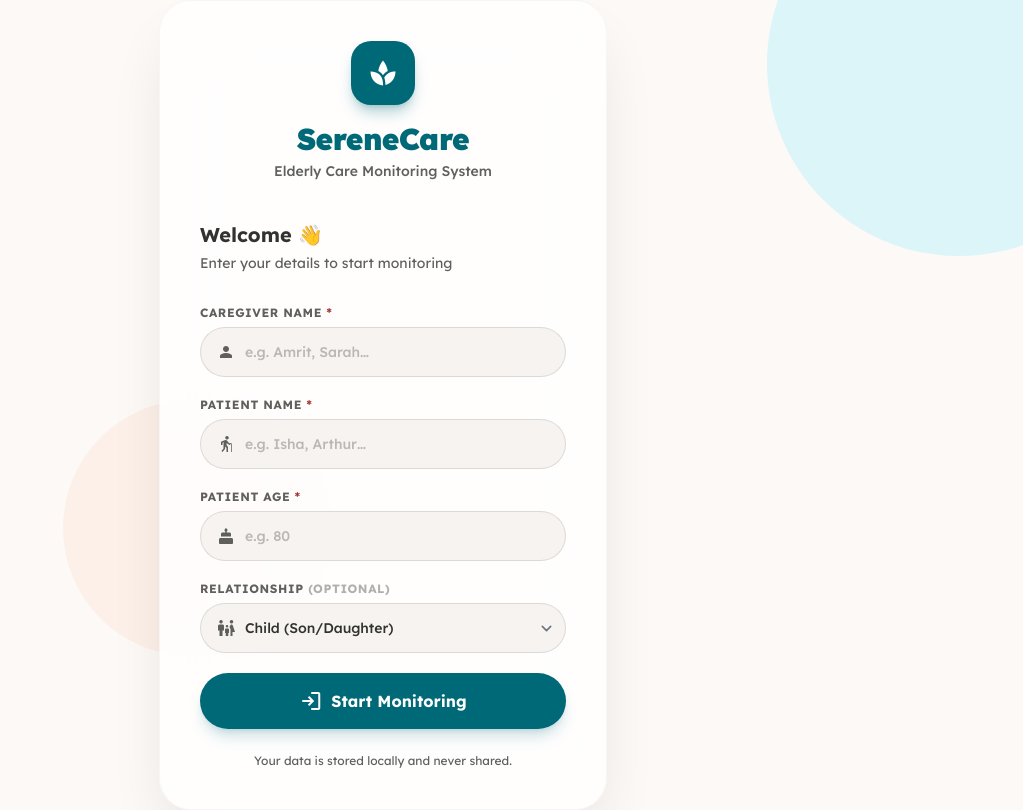
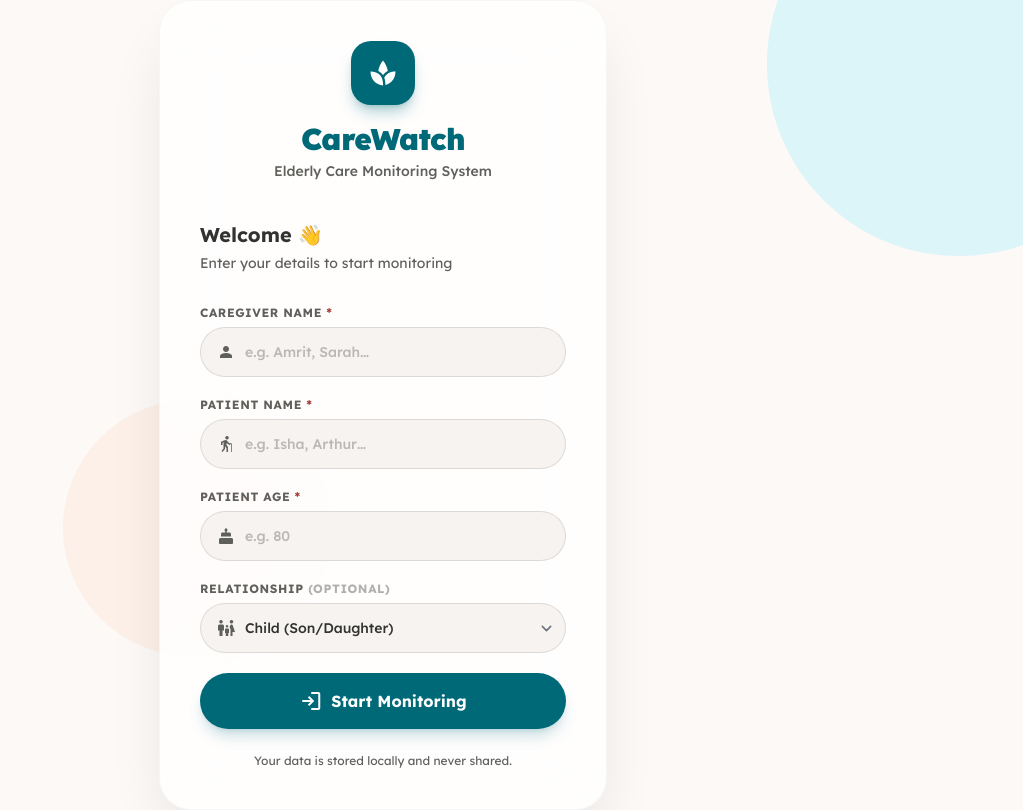
Before and after one commit to Bidisha2412/SereneCare, a Flask app: page / in a window 1280 px wide. Shown: the whole page, without its empty margins (257-1280 px from the left). Run offline with Flask 3, Linux system fonts and the light colour scheme; some libraries are stand-ins or nearby versions.

Commit message:
Updated frontend templates (login + dashboards)

```diff
--- a/templates/caregiver_dashboard.html
+++ b/templates/caregiver_dashboard.html
@@ -3,7 +3,7 @@
 <head>
 <meta charset="utf-8"/>
 <meta content="width=device-width, initial-scale=1.0" name="viewport"/>
-<title>SereneCare | Caregiver Dashboard</title>
+<title>CareWatch| Caregiver Dashboard</title>
 <script src="https://cdn.tailwindcss.com?plugins=forms"></script>
 <script src="https://cdn.socket.io/4.7.5/socket.io.min.js"></script>
 <link href="https://fonts.googleapis.com/css2?family=Lexend:wght@300;400;500;600;700;800;900&display=swap" rel="stylesheet"/>
--- a/templates/login.html
+++ b/templates/login.html
@@ -3,7 +3,7 @@
 <head>
 <meta charset="utf-8"/>
 <meta content="width=device-width, initial-scale=1.0" name="viewport"/>
-<title>SereneCare | Login</title>
+<title>CareWatch | Login</title>
 <script src="https://cdn.tailwindcss.com?plugins=forms"></script>
 <link href="https://fonts.googleapis.com/css2?family=Lexend:wght@300;400;500;600;700;800;900&display=swap" rel="stylesheet"/>
 <link href="https://fonts.googleapis.com/css2?family=Material+Symbols+Outlined:wght,FILL@100..700,0..1&display=swap" rel="stylesheet"/>
@@ -80,7 +80,7 @@
         <div class="w-16 h-16 bg-primary rounded-[1.25rem] flex items-center justify-center shadow-lg shadow-primary/30 mb-4">
           <span class="material-symbols-outlined text-white text-3xl" style="font-variation-settings:'FILL' 1;">spa</span>
         </div>
-        <h1 class="text-3xl font-black text-primary tracking-tight">SereneCare</h1>
+        <h1 class="text-3xl font-black text-primary tracking-tight">CareWatch</h1>
         <p class="text-on-surface-variant font-medium mt-1 text-sm">Elderly Care Monitoring System</p>
       </div>
 
--- a/templates/patient_dashboard.html
+++ b/templates/patient_dashboard.html
@@ -3,7 +3,7 @@
 <head>
 <meta charset="utf-8"/>
 <meta content="width=device-width, initial-scale=1.0" name="viewport"/>
-<title>SereneCare | Patient Dashboard</title>
+<title>CareWatch | Patient Dashboard</title>
 <script src="https://cdn.tailwindcss.com?plugins=forms"></script>
 <script src="https://cdn.socket.io/4.7.5/socket.io.min.js"></script>
 <link href="https://fonts.googleapis.com/css2?family=Lexend:wght@300;400;500;600;700;800;900&display=swap" rel="stylesheet"/>
```
